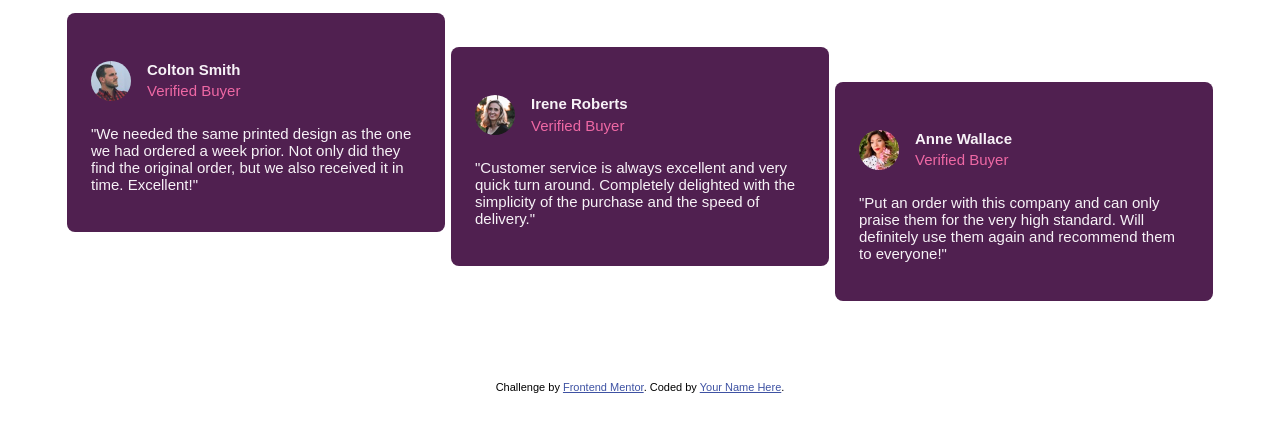
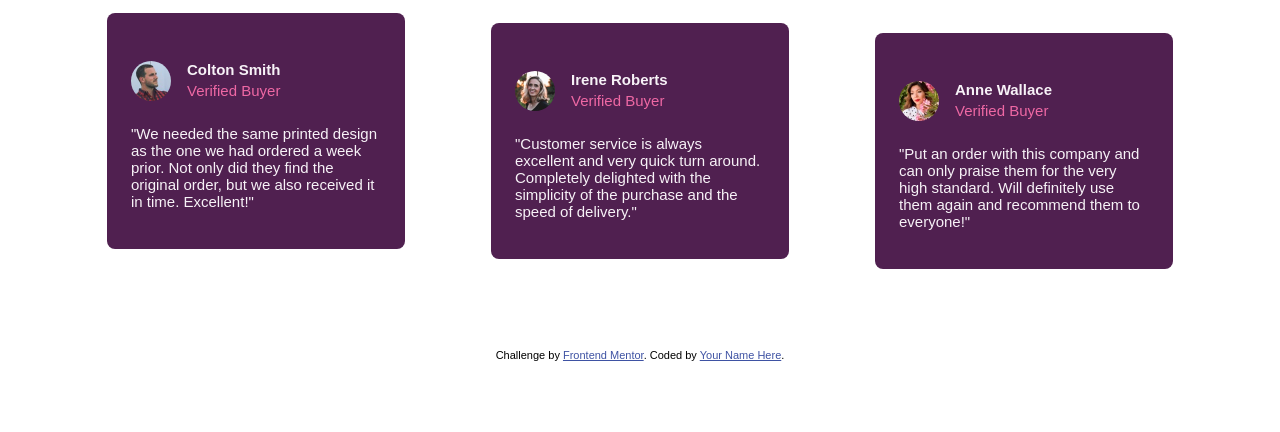
Before and after one commit to lexzee/Social-Proof-Section, a plain HTML site: page index.html in a window 1280 px wide. Shown: the part 292-724 px from the top of the page. Drawn offline with Linux system fonts and the light colour scheme.

Commit message:
testimonials positioned correctly on desktop

```diff
--- a/input.css
+++ b/input.css
@@ -154,11 +154,11 @@
     column-gap: 5%; */
     margin: 0;
     /* padding: 2rem 0; */
-    height: 20rem;
+    height: 18rem;
   }
   .card{
     /* height: 240px; */
-    width: 330px;
+    width: 250px;
   }
   .c1{
     /* margin-right: 5%; */
```
